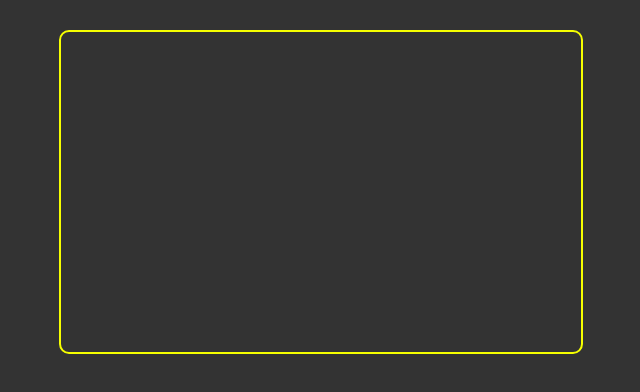
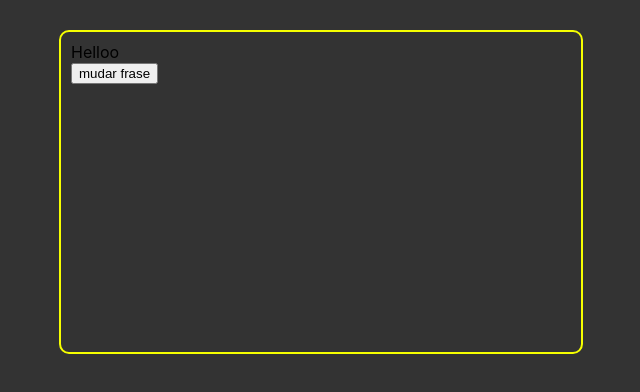
Before and after one commit to ThamyrisCabralArraes/estudando-react, a React (Create React App) app: page / in a window 1280 px wide. Shown: the top 392 px of the page, without its empty margins (319-959 px from the left). Built offline with nearby package versions, Linux system fonts and the light colour scheme; the HTML template or start-up script is replaced by a standard one.

Commit message:
entendendo useState

```diff
--- a/src/App.js
+++ b/src/App.js
@@ -1,8 +1,14 @@
-import React from 'react';
+import React, { useState } from 'react';
 import './App.css';
 
 const App = () => {
-  return <div className='container'></div>;
+  const [message, setMessage] = useState('Helloo');
+  return (
+    <div className='container'>
+      <div>{message}</div>
+      <button onClick={() => setMessage('Olaaa')}>mudar frase</button>
+    </div>
+  );
 };
 
 export default App;
```
